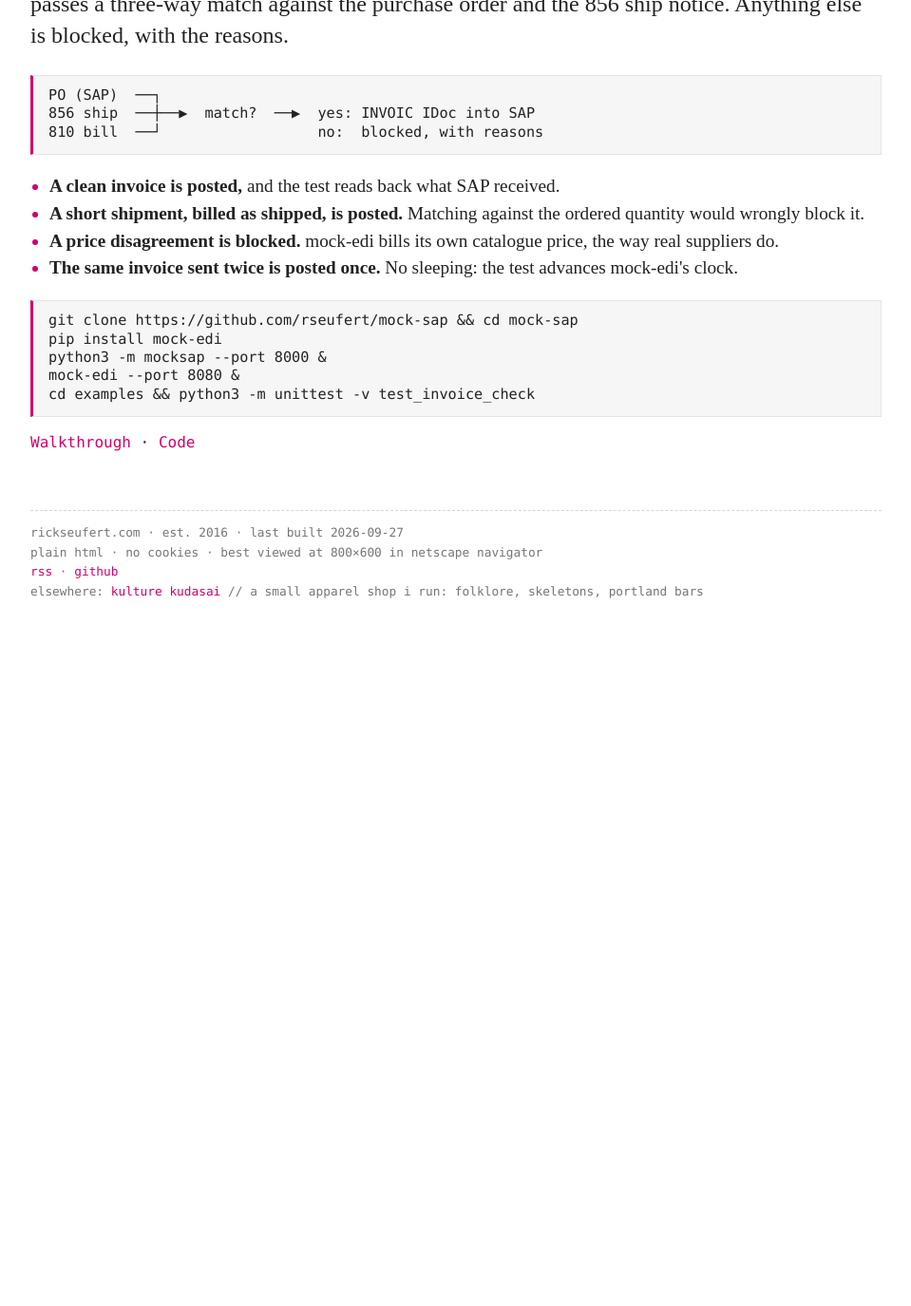
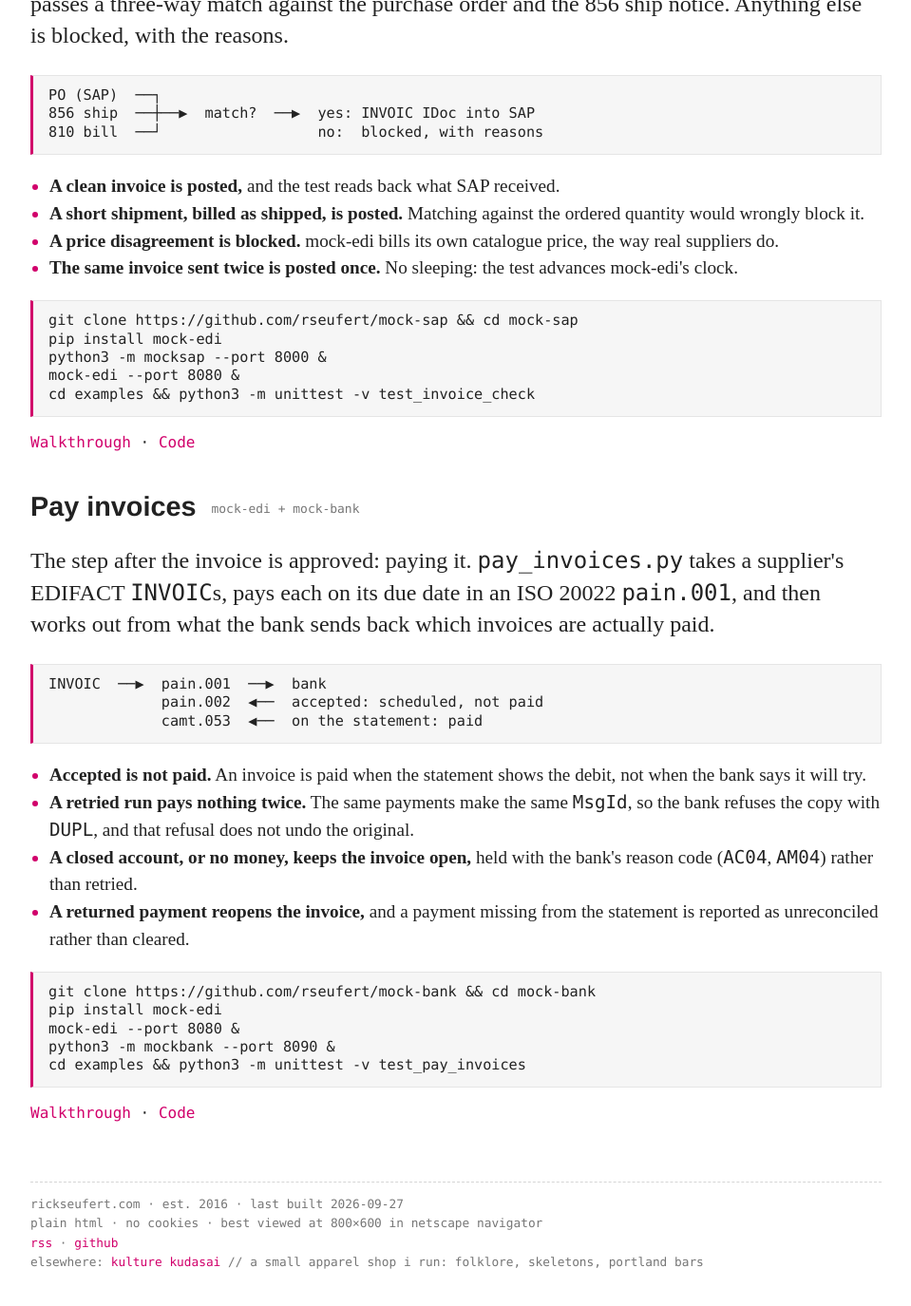
Before and after one commit to rseufert/rseufert.github.io, a Jekyll site: the page built from index.html, in a window 1280 px wide and 1400 px high, scrolled down 4358 px. Shown: the top 1375 px of the window at 95% size, without its empty margins (160-1119 px from the left). Built offline with Jekyll 4.4.1, drawn with Linux system fonts in a browser that asks for light colours; before the commit the page ends 5051 px from its top, so only the background shows below that.

Commit message:
Add the pay_invoices example to the projects page and the SAP-to-EDI post
A card for the mock-edi + mock-bank example beside PO bridge and Invoice
check, and the post's closing section now points at it, with payment_run
named as the SAP version still to come.

Co-Authored-By: Claude Opus 5.5 <noreply@anthropic.com>
Claude-Session: https://claude.ai/code/session_015RDTBgG3oYVSZTAaz1gNwq

```diff
--- a/index.html
+++ b/index.html
@@ -113,4 +113,24 @@ mock-edi --port 8080 &amp;
 cd examples &amp;&amp; python3 -m unittest -v test_invoice_check</code></pre>
 		<p class="links"><a href="/blog/2026/09/24/testing-an-sap-to-edi-integration#part-two-invoices-in">Walkthrough</a> · <a href="https://github.com/rseufert/mock-sap/tree/main/examples">Code</a></p>
 	</div><!-- /.project -->
+
+	<div class="project">
+		<h3><a href="https://github.com/rseufert/mock-bank/blob/main/examples/pay_invoices.py">Pay invoices</a> <span class="tag">mock-edi + mock-bank</span></h3>
+		<p>The step after the invoice is approved: paying it. <code>pay_invoices.py</code> takes a supplier's EDIFACT <code>INVOIC</code>s, pays each on its due date in an ISO 20022 <code>pain.001</code>, and then works out from what the bank sends back which invoices are actually paid.</p>
+<pre><code>INVOIC  ──▶  pain.001  ──▶  bank
+             pain.002  ◀──  accepted: scheduled, not paid
+             camt.053  ◀──  on the statement: paid</code></pre>
+		<ul class="features">
+			<li><strong>Accepted is not paid.</strong> An invoice is paid when the statement shows the debit, not when the bank says it will try.</li>
+			<li><strong>A retried run pays nothing twice.</strong> The same payments make the same <code>MsgId</code>, so the bank refuses the copy with <code>DUPL</code>, and that refusal does not undo the original.</li>
+			<li><strong>A closed account, or no money, keeps the invoice open,</strong> held with the bank's reason code (<code>AC04</code>, <code>AM04</code>) rather than retried.</li>
+			<li><strong>A returned payment reopens the invoice,</strong> and a payment missing from the statement is reported as unreconciled rather than cleared.</li>
+		</ul>
+<pre><code>git clone https://github.com/rseufert/mock-bank &amp;&amp; cd mock-bank
+pip install mock-edi
+mock-edi --port 8080 &amp;
+python3 -m mockbank --port 8090 &amp;
+cd examples &amp;&amp; python3 -m unittest -v test_pay_invoices</code></pre>
+		<p class="links"><a href="https://github.com/rseufert/mock-bank#worked-example-paying-the-suppliers-invoices">Walkthrough</a> · <a href="https://github.com/rseufert/mock-bank/tree/main/examples">Code</a></p>
+	</div><!-- /.project -->
 </section><!-- /.projects -->
```
Also changed, not shown: _posts/2026-09-24-testing-an-sap-to-edi-integration.md (+9 -1 lines).
